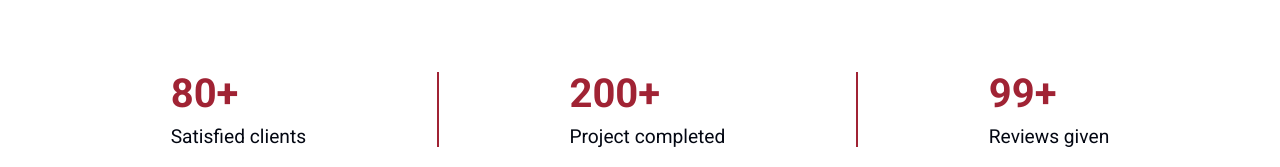
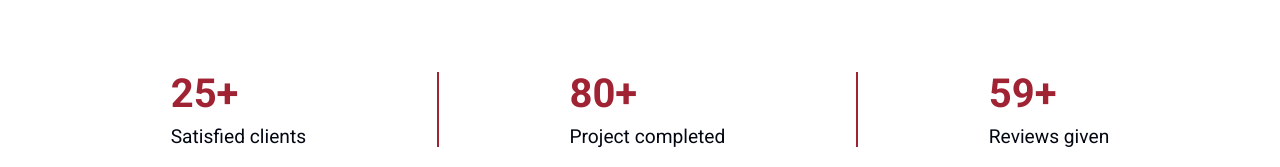
Before and after one commit to shaddy74/Portfolio_Shadab.github.io, a plain HTML site: page index.html in a window 1280 px wide. Shown: the part 629-796 px from the top of the page. Drawn offline with nearby package versions, Linux system fonts and the light colour scheme.

Commit message:
Latest Updated

```diff
--- a/index.html
+++ b/index.html
@@ -60,17 +60,17 @@
 
     <section class="section__container stats__container">
       <div class="stats__card">
-        <h4>80+</h4>
+        <h4>25+</h4>
         <p>Satisfied clients</p>
       </div>
       <div class="stats__divider"></div>
       <div class="stats__card">
-        <h4>200+</h4>
+        <h4>80+</h4>
         <p>Project completed</p>
       </div>
       <div class="stats__divider"></div>
       <div class="stats__card">
-        <h4>99+</h4>
+        <h4>59+</h4>
         <p>Reviews given</p>
       </div>
     </section>
```
